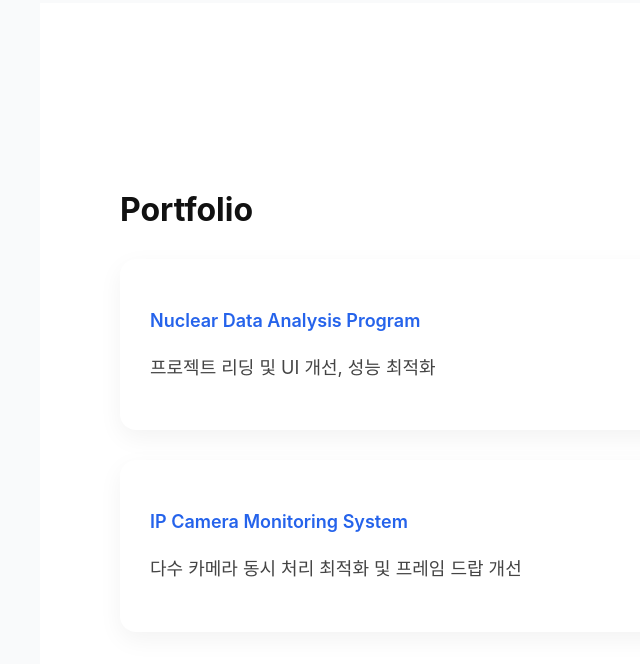
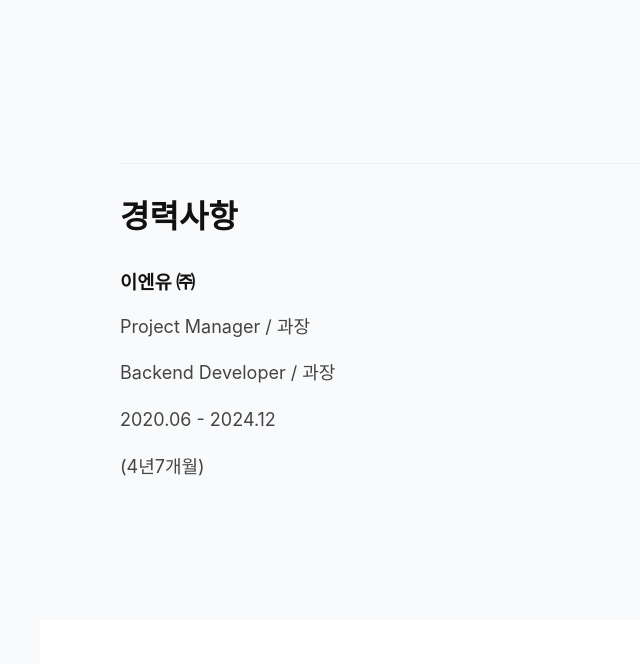
Before and after one commit to baewonje/my_website, a plain HTML site: page main.html in a window 1280 px wide. Shown: the part 1296-1960 px from the top of the page, without its empty margins (50-690 px from the left). Drawn offline with Linux system fonts and the light colour scheme.

Commit message:
update resume layout

```diff
--- a/main.html
+++ b/main.html
@@ -246,6 +246,22 @@
   </div>
 </section>
 
+<!-- ===== CAREER ===== -->
+<section class="section career-section">
+  <hr class="separator">
+  <h2>경력사항</h2>
+
+  <div class="career-item">
+    <h3>이엔유 ㈜</h3>
+    <div class="positions">
+      <p class="position">Project Manager / 과장</p>
+      <p class="position">Backend Developer / 과장</p>
+    </div>
+    <p class="period">2020.06 - 2024.12</p>
+    <p class="duration">(4년7개월)</p>
+  </div>
+</section>
+
 <!-- ===== PORTFOLIO ===== -->
 <section id="portfolio" class="section">
   <h2>Portfolio</h2>
```
